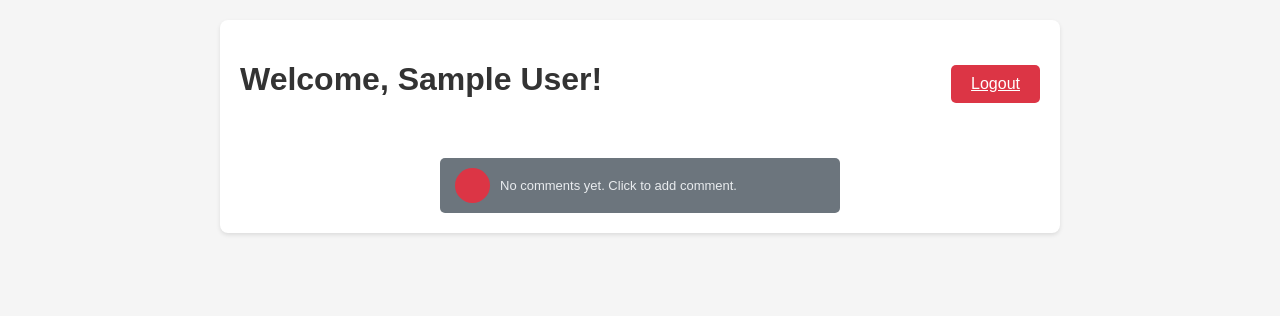
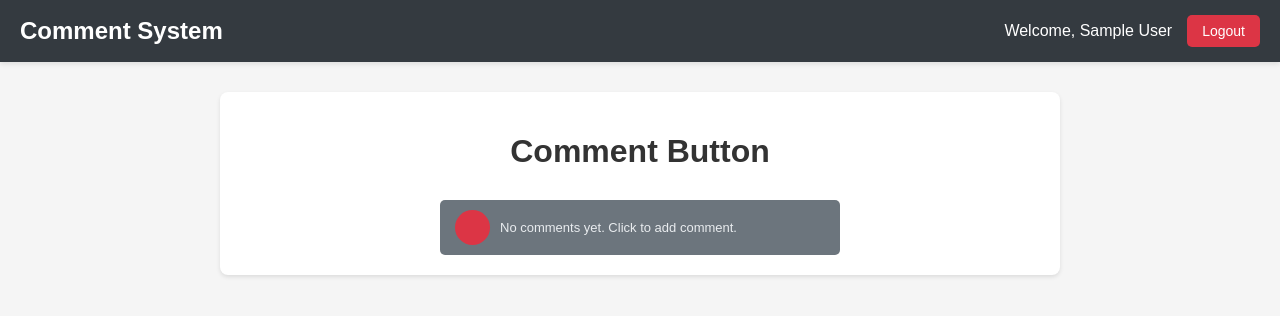
Before and after one commit to Mariadonnadelossantos19/CommentModalphp, a PHP site: page /main.php in a window 1280 px wide. Shown: the top 316 px of the page. Run offline with PHP 8.4, Linux system fonts and the light colour scheme; the visitor is signed in with stand-in values (Sample User, id 1); data that the repository does not hold is empty.

Commit message:
ito  naman aay sa desgin ng comment

```diff
--- a/main.php
+++ b/main.php
@@ -33,13 +33,54 @@ function formatDate($date) {
         body {
             font-family: Arial, sans-serif;
             margin: 0;
-            padding: 20px;
+            padding: 0;
             background-color: #f5f5f5;
+        }
+
+        /* Navbar styles */
+        .navbar {
+            background-color: #343a40;
+            color: white;
+            padding: 15px 20px;
+            display: flex;
+            justify-content: space-between;
+            align-items: center;
+            box-shadow: 0 2px 5px rgba(0,0,0,0.1);
+        }
+
+        .navbar .brand {
+            font-size: 1.5rem;
+            font-weight: bold;
+        }
+
+        .navbar .user-info {
+            display: flex;
+            align-items: center;
+            gap: 15px;
+        }
+
+        .navbar .user-name {
+            font-size: 1rem;
+        }
+
+        .logout-btn {
+            background-color: #dc3545;
+            color: white;
+            padding: 8px 15px;
+            border: none;
+            border-radius: 5px;
+            cursor: pointer;
+            font-size: 14px;
+            text-decoration: none;
+        }
+
+        .logout-btn:hover {
+            background-color: #c82333;
         }
 
         .container {
             max-width: 800px;
-            margin: 0 auto;
+            margin: 30px auto;
             background: white;
             padding: 20px;
             border-radius: 8px;
@@ -166,35 +207,20 @@ function formatDate($date) {
             height: calc(100% - 20px);
             border: none;
         }
-
-        .header {
-            display: flex;
-            justify-content: space-between;
-            align-items: center;
-            margin-bottom: 30px;
-        }
-
-        .logout-btn {
-            background-color: #dc3545;
-            color: white;
-            padding: 10px 20px;
-            border: none;
-            border-radius: 5px;
-            cursor: pointer;
-            font-size: 16px;
-        }
-
-        .logout-btn:hover {
-            background-color: #c82333;
-        }
     </style>
 </head>
 <body>
-    <div class="container">
-        <div class="header">
-            <h1>Welcome, <?php echo htmlspecialchars($_SESSION['user_name']); ?>!</h1>
+    <!-- New Navbar -->
+    <div class="navbar">
+        <div class="brand">Comment System</div>
+        <div class="user-info">
+            <div class="user-name">Welcome, <?php echo htmlspecialchars($_SESSION['user_name']); ?></div>
             <a href="logout.php" class="logout-btn">Logout</a>
         </div>
+    </div>
+
+    <div class="container">
+        <h1>Comment Button</h1>
 
         <!-- Comment button with last comment -->
         <button class="comment-button" id="openComments">
```
Also changed, not shown: comments.php (+93 -0 lines), uploads/67e37af3d6b6e_image (8).png (added), uploads/67e37c214fe91_image (8).png (added).
